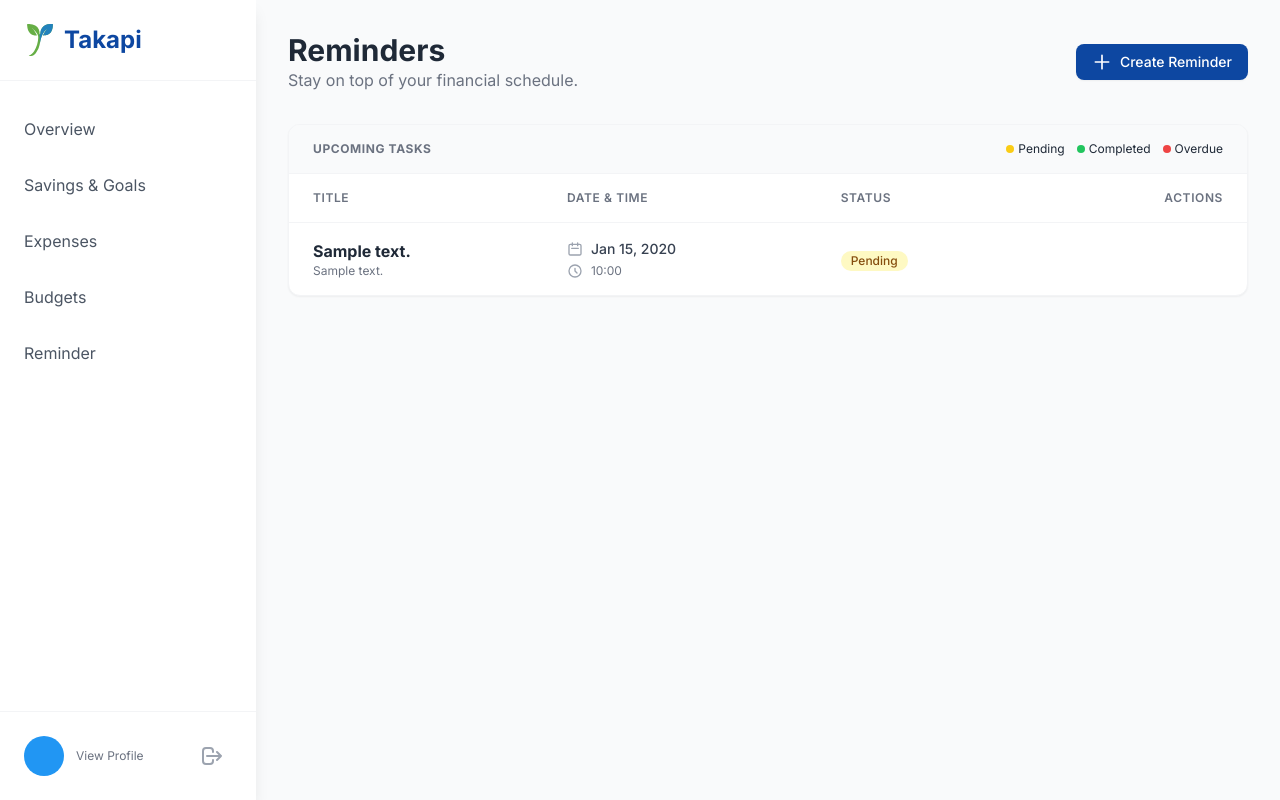
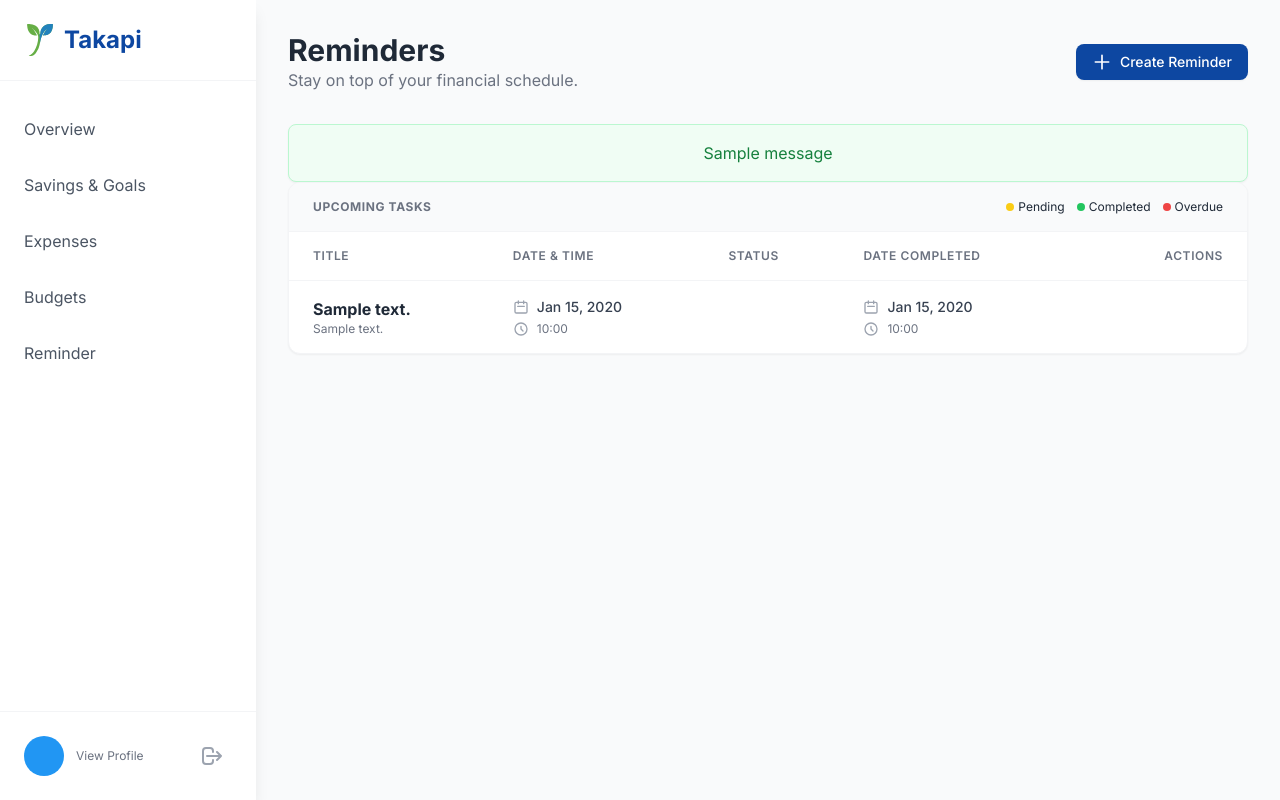
Before and after one commit to GReturn/Takapi, a Django app: template apps/reminder/templates/index.html in a window 1280 px wide. Run offline with Django 5.2, Linux system fonts and the light colour scheme; the template is opened without the code that fills it: most values are stand-ins (such as "Sample title", 1, 10 or a date in 2020); one stand-in notice (Sample message) is shown; some libraries are stand-ins or nearby versions.

Commit message:
ADDED new column to the table and modal for completing the reminder

```diff
--- a/apps/reminder/templates/index.html
+++ b/apps/reminder/templates/index.html
@@ -16,8 +16,12 @@
         </button>
     </header>
 
-   {% if message %}
-        <p>{{ message }}</p>
+   {% if messages %}
+        {% for message in messages %}
+            <div class="p-4 rounded-lg shadow-sm border text-center {% if message.tags == 'success' %}bg-green-50 text-green-700 border-green-200{% else %}bg-red-50 text-red-700 border-red-200{% endif %}">
+                        {{ message }}
+                    </div>
+        {% endfor %}
     {% endif %}
 
     <div class="bg-white rounded-xl shadow-sm border border-gray-100 overflow-hidden">
@@ -38,6 +42,7 @@
                         <th class="py-4 px-6 text-xs font-semibold uppercase text-gray-500 tracking-wider">Title</th>
                         <th class="py-4 px-6 text-xs font-semibold uppercase text-gray-500 tracking-wider">Date & Time</th>
                         <th class="py-4 px-6 text-xs font-semibold uppercase text-gray-500 tracking-wider">Status</th>
+                        <th class="py-4 px-6 text-xs font-semibold uppercase text-gray-500 tracking-wider">Date Completed</th>
                         <th class="py-4 px-6 text-xs font-semibold uppercase text-gray-500 tracking-wider text-right">Actions</th>
                     </tr>
                 </thead>
@@ -62,26 +67,50 @@
                         </td>
 
                         <td class="py-4 px-6">
-                            {% if reminder.status %}
+                            {% if reminder.status is True %}
                                 <span class="inline-flex items-center px-2.5 py-0.5 rounded-full text-xs font-medium bg-green-100 text-green-800">
                                     Completed
                                 </span>
-                            {% else %}
+                            {% elif reminder.status is None %}
                                 <span class="inline-flex items-center px-2.5 py-0.5 rounded-full text-xs font-medium bg-yellow-100 text-yellow-800">
                                     Pending
                                 </span>
+                            {% elif reminder.status is False %}
+                                <span class="inline-flex items-center px-2.5 py-0.5 rounded-full text-xs font-medium bg-red-100 text-red-800">
+                                    Overdue
+                                </span>
+                            {% endif %}
+                        </td>
+
+                        <td class="py-4 px-6">
+                            {% if reminder.date_responded %}
+                                <div class="flex items-center">
+                                    <svg class="w-4 h-4 text-gray-400 mr-2" fill="none" stroke="currentColor" viewBox="0 0 24 24"><path stroke-linecap="round" stroke-linejoin="round" stroke-width="2" d="M8 7V3m8 4V3m-9 8h10M5 21h14a2 2 0 002-2V7a2 2 0 00-2-2H5a2 2 0 00-2 2v12a2 2 0 002 2z"></path></svg>
+                                    <span class="text-sm text-gray-700 font-medium">{{ reminder.date_responded|date:"M d, Y" }}</span>
+                                </div>
+                                <div class="flex items-center mt-1">
+                                    <svg class="w-4 h-4 text-gray-400 mr-2" fill="none" stroke="currentColor" viewBox="0 0 24 24"><path stroke-linecap="round" stroke-linejoin="round" stroke-width="2" d="M12 8v4l3 3m6-3a9 9 0 11-18 0 9 9 0 0118 0z"></path></svg>
+                                    <span class="text-xs text-gray-500">{{ reminder.date_responded|time:"h:i" }}</span>
+                                </div>
+                            {% else %}
+                                <div class="flex items-center">
+
+                                    <span class="text-sm text-gray-700 font-medium">Not Completed</span>
+                                </div>
                             {% endif %}
                         </td>
 
                         <td class="py-4 px-6 text-right">
                             <div class="flex items-center justify-end space-x-3 opacity-0 group-hover:opacity-100 transition-opacity">
 
-                                <form method="POST" >
-                                    {% csrf_token %}
-                                    <button type="submit" title="Toggle Status" class="text-gray-400 hover:text-green-600 transition">
+                                {% if not reminder.status%}
+                                    <button type="button"
+                                        onclick="openToggleModal(
+                                            '{{ reminder.reminder_id }}',
+                                        )"
+                                        class="text-gray-400 hover:text-takapi-blue-dark transition" title="Complete">
                                         <svg class="w-5 h-5" fill="none" stroke="currentColor" viewBox="0 0 24 24"><path stroke-linecap="round" stroke-linejoin="round" stroke-width="2" d="M9 12l2 2 4-4m6 2a9 9 0 11-18 0 9 9 0 0118 0z"></path></svg>
                                     </button>
-                                </form>
 
                                     <button type="button"
                                         onclick="openEditModal(
@@ -94,6 +123,7 @@
                                         class="text-gray-400 hover:text-takapi-blue-dark transition" title="Edit">
                                         <svg class="w-5 h-5" fill="none" stroke="currentColor" viewBox="0 0 24 24"><path stroke-linecap="round" stroke-linejoin="round" stroke-width="2" d="M11 5H6a2 2 0 00-2 2v11a2 2 0 002 2h11a2 2 0 002-2v-5m-1.414-9.414a2 2 0 112.828 2.828L11.828 15H9v-2.828l8.586-8.586z"></path></svg>
                                     </button>
+                                {% endif%}
 
                                 <button type="button"
                                     onclick="openDeleteModal('{{ reminder.reminder_id }}')"
@@ -211,6 +241,23 @@
         </div>
     </div>
 
+
+     <div id="toggle-reminder-modal" class="modal fixed inset-0 bg-gray-900 bg-opacity-75 flex items-center justify-center p-4 z-50 opacity-0 pointer-events-none transition-opacity duration-300">
+        <div class="bg-white rounded-xl shadow-2xl w-full max-w-sm p-6 text-center transform transition-transform duration-300 scale-95">
+            <h3 class="text-xl font-bold text-gray-800 mb-2">Complete Reminder</h3>
+            <p class="text-gray-500 text-sm mb-6">Are you certain that you have completed it?</p>
+
+            <form method="POST" id="toggle-reminder-form">
+                {% csrf_token %}
+                <div class="flex space-x-3">
+                    <button type="button" onclick="closeModal('toggle-reminder-modal')" class="flex-1 bg-gray-100 text-gray-700 py-2 rounded-lg font-bold hover:bg-gray-200 transition">Cancel</button>
+                    <button type="submit" class="flex-1 bg-green-600 text-white py-2 rounded-lg font-bold hover:bg-green-700 transition">Yes, Completed</button>
+                </div>
+            </form>
+        </div>
+    </div>
+    </div>
+
     <script>
         // --- HELPERS ---
         function openModal(id) {
@@ -231,32 +278,31 @@
             }, 300);
         }
 
-        // --- SPECIFIC MODAL LOGIC ---
 
-        // 1. Open Edit Modal & Populate Data
+
+
         function openEditModal(id, message, date, time, description) {
-            // Populate inputs
-            document.getElementById('edit-message').value = message;
-            document.getElementById('edit-date').value = date;
-            document.getElementById('edit-time').value = time;
+            document.getElementById('edit-message').value = message
+            document.getElementById('edit-date').value = date
+            document.getElementById('edit-time').value = time
             document.getElementById('edit-description').value = description
-
-            // Set Form Action Dynamically
-            // Assumes your urls.py has a pattern like reminder/edit/<int:pk>/'
-            const form = document.getElementById('edit-reminder-form');
-            form.action = `/reminder/edit/${id}`; // Update this path if your URL structure is different
-
-            openModal('edit-reminder-modal');
+            const form = document.getElementById('edit-reminder-form')
+            form.action = `/reminder/edit/${id}`
+            openModal('edit-reminder-modal')
         }
 
-        // 2. Open Delete Modal
         function openDeleteModal(id) {
-            const form = document.getElementById('delete-reminder-form');
-            form.action = `/reminder/delete/${id}`; // Update this path if needed
-            openModal('delete-reminder-modal');
+            const form = document.getElementById('delete-reminder-form')
+            form.action = `/reminder/delete/${id}`
+            openModal('delete-reminder-modal')
         }
 
-        // Set default date to today for Create Modal
+        function openToggleModal(id) {
+            const form = document.getElementById('toggle-reminder-form')
+            form.action = `/reminder/complete/${id}`
+            openModal('toggle-reminder-modal')
+        }
+
         document.getElementById('create-date-input').valueAsDate = new Date();
     </script>
 {% endblock %}
```
Lines whose indentation alone changed are shown as unchanged.
